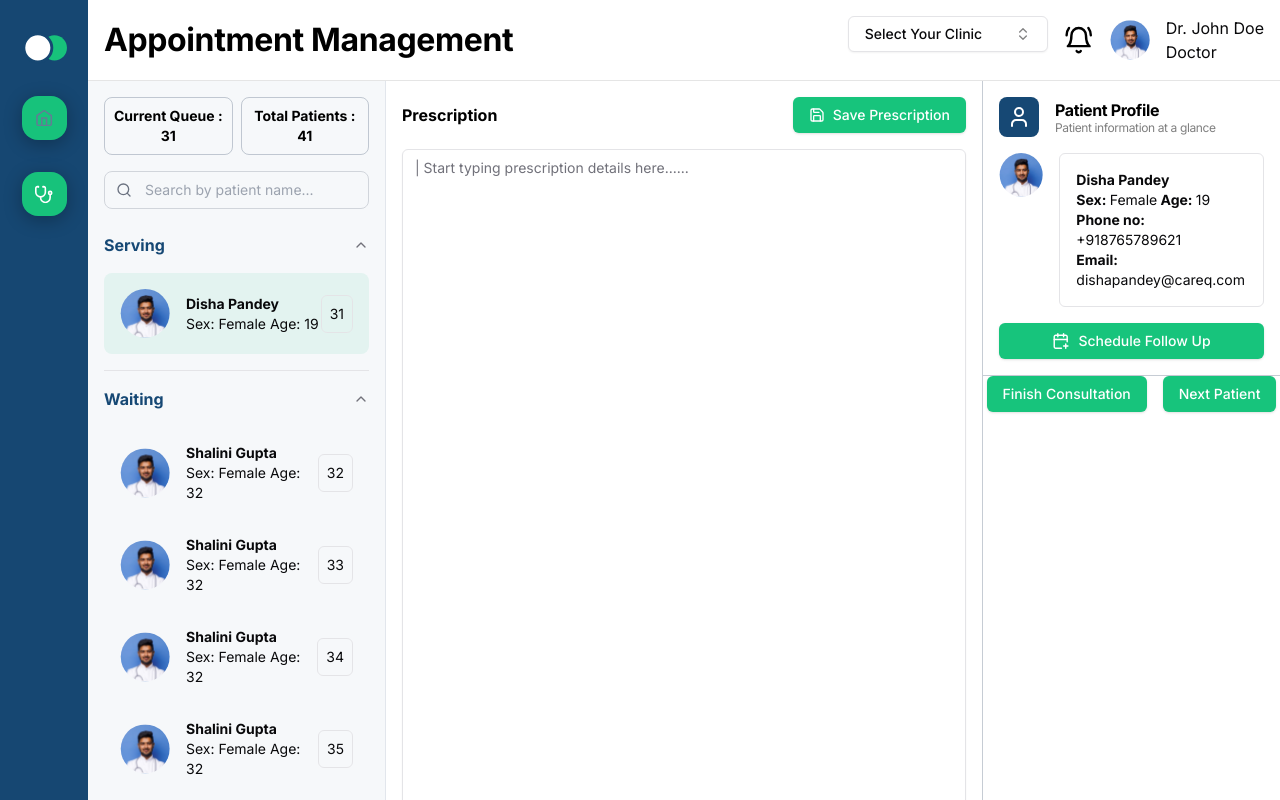
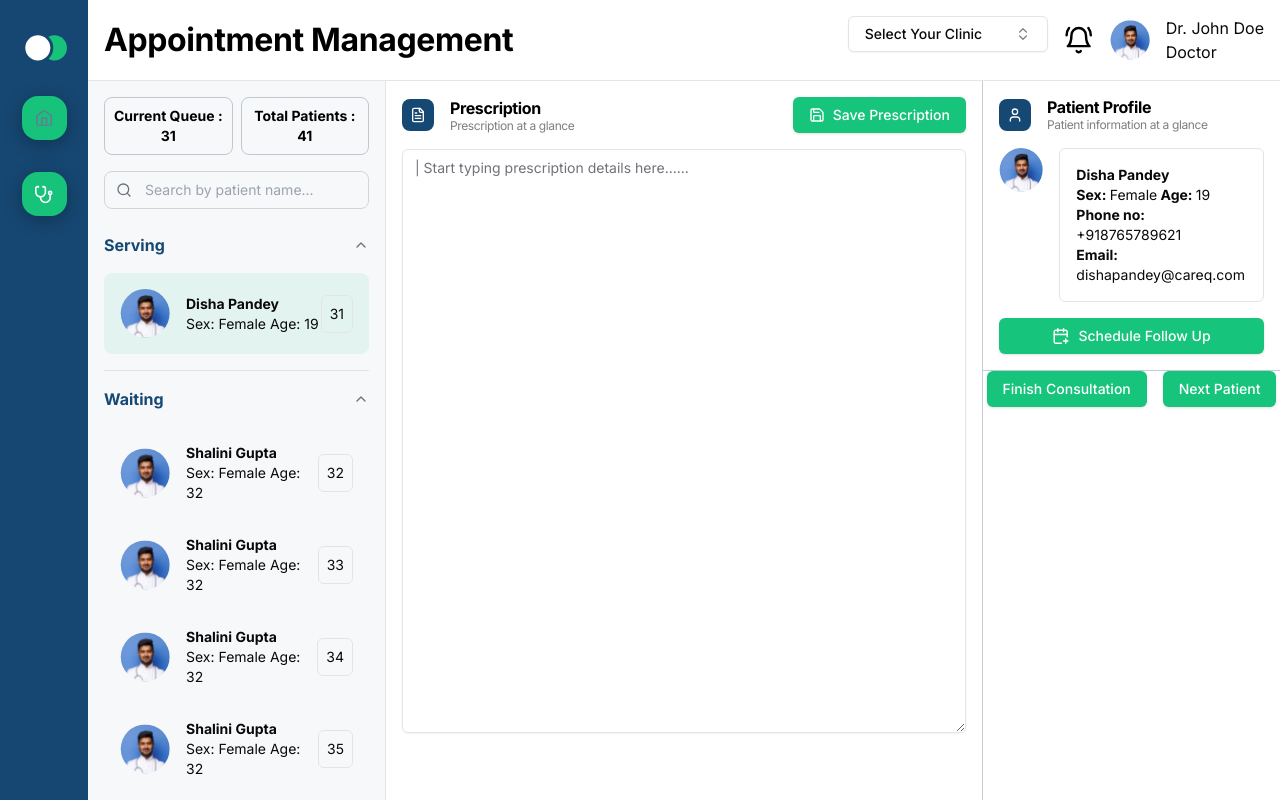
Before and after one commit to ShahidMollick/careq-webapp, a Next.js app: page /appointment in a window 1280 px wide. Built offline with nearby package versions, Linux system fonts and the light colour scheme.

Commit message:
ghsdghjk

```diff
--- a/src/app/appointment/page.tsx
+++ b/src/app/appointment/page.tsx
@@ -15,6 +15,7 @@ import data from "./appointments.json";
 import { Textarea } from "@/components/ui/textarea";
 import { Search } from "lucide-react";
 import { Save } from "lucide-react";
+import { FileText } from "lucide-react";
 
 const AppointmentPage: React.FC = () => {
   const [searchTerm, setSearchTerm] = useState("");
@@ -213,9 +214,19 @@ const AppointmentPage: React.FC = () => {
             </Accordion>
           </div>
 
-          <div className="editor-container p-4">
+          <div className="editor-container p-4 pb-[20%]">
             <div className="flex flex-row justify-between items-center mb-4">
-              <div className="text-md sub-section-title">Prescription</div>
+            <div className="head">
+                <div className="small-icon">
+                <FileText className="text-white" width={16} height={16} />
+                </div>
+                <div className="sub-section">
+                  <div className="sub-section-title">Prescription</div>
+                  <div className="sub-section-sub-title">
+                    Prescription at a glance
+                  </div>
+                </div>
+              </div>
               <Button>
                 <Save className="h-5 w-5" />{" "}
                 Save Prescription
@@ -226,13 +237,14 @@ const AppointmentPage: React.FC = () => {
               placeholder="| Start typing prescription details here......"
               className="overflow-auto h-full"
             />
+
           </div>
 
           <div className="preview">
             <div className="preview-header">
               <div className="head">
                 <div className="small-icon">
-                  <Image src="/profile.svg" width={24} height={24} alt="icon" />
+                  <Image src="/profile.svg" width={16} height={16} alt="icon" />
                 </div>
                 <div className="sub-section">
                   <div className="sub-section-title">Patient Profile</div>
```
